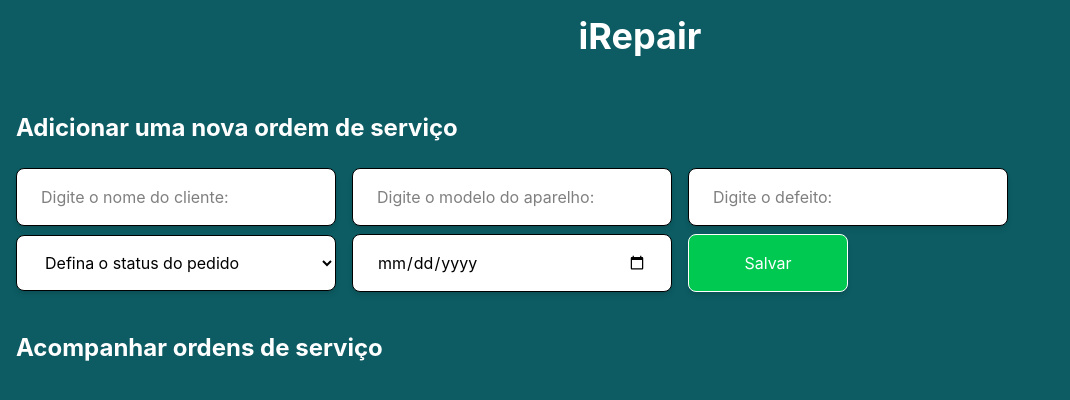
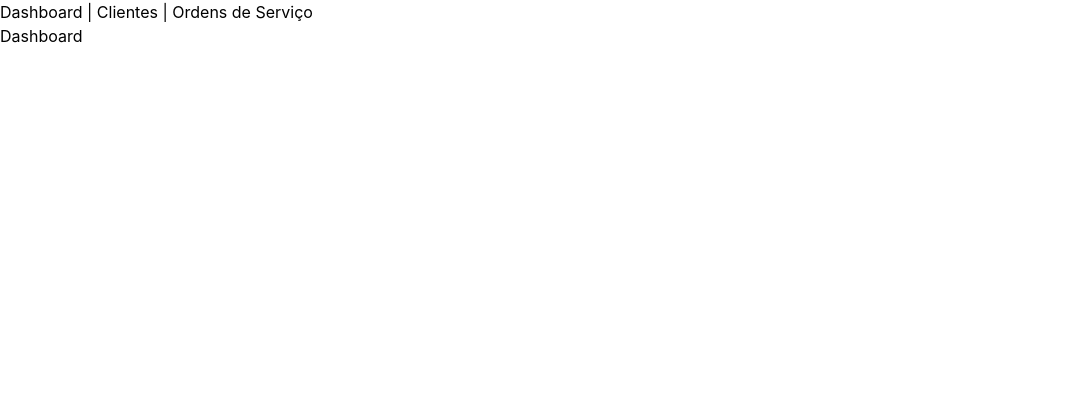
Before and after one commit to analuisamilhomem/iRepair, a React (Vite) app: page / in a window 1280 px wide. Shown: the top 400 px of the page, without its empty margins (0-1070 px from the left). Built offline with nearby package versions, Linux system fonts and the light colour scheme.

Commit message:
feat: configura para clicar nos nomes das paginas e mudar o que aparece na tela

```diff
--- a/package.json
+++ b/package.json
@@ -11,8 +11,10 @@
   },
   "dependencies": {
     "@tailwindcss/vite": "^4.3.2",
+    "axios": "^1.18.1",
     "react": "^19.2.7",
     "react-dom": "^19.2.7",
+    "react-router-dom": "^7.18.1",
     "tailwindcss": "^4.3.2"
   },
   "devDependencies": {
--- /dev/null
+++ b/src/components/Layout.tsx
@@ -0,0 +1,19 @@
+import { Link, Outlet } from 'react-router-dom';
+
+const Layout = () => {
+  return (
+    <div>
+      <nav>
+        <Link to="/">Dashboard</Link>
+        {' | '}
+        <Link to="/clients">Clientes</Link>
+        {' | '}
+        <Link to="/service-orders">Ordens de Serviço</Link>
+      </nav>
+
+      <Outlet />
+    </div>
+  );
+};
+
+export default Layout;
--- a/src/components/ServiceCard.tsx
+++ b/src/components/ServiceCard.tsx
@@ -9,14 +9,14 @@ export interface ServiceOrder {
 
 export function ServiceCard ({nomeUsuario, modeloAparelho, defeito, status, dataPedido, prazoEntrega, onDelete}: any) {
     return (
-        <div className={`border mt-2 ml-4 px-6 py-4 w-80 rounded-lg shadow-md ${status === 'aberto' ? 'bg-green-500' : 'bg-white'}`}>
+        <div className={`border mt-2 ml-4 px-6 py-4 w-80 rounded-lg shadow-md ${status === 'aberto' ? 'bg-green-500' : 'bg-red-600'}`}>
             <h3 className= "font-bold"> Cliente: {nomeUsuario} </h3>
             <p>Aparelho: {modeloAparelho}</p>
             <p>Defeito: {defeito}</p>
             <p>Status: {status}</p>
             <p>Data do Pedido: {dataPedido}</p>
             <p>Prazo de entrega: {prazoEntrega}</p>
-            <button onClick={onDelete}className="bg-red-600 text-white px-3 py-1 rounded-md mt-2">
+            <button onClick={onDelete} className="border rounded-lg bg-red-600 text-white px-3 py-1 rounded-md mt-2">
                 Deletar
             </button>
         </div>
--- a/src/main.tsx
+++ b/src/main.tsx
@@ -1,10 +1,22 @@
-import { StrictMode } from 'react'
-import { createRoot } from 'react-dom/client'
-import './index.css'
-import {App} from './App.tsx'
+import { StrictMode } from 'react';
+import { createRoot } from 'react-dom/client';
+import { BrowserRouter, Routes, Route } from 'react-router-dom';
+import './index.css';
+import Layout from './components/Layout.tsx';
+import Dashboard from './pages/Dashboard.tsx';
+import Clients from './pages/Clients.tsx';
+import ServiceOrders from './pages/ServiceOrders.tsx';
 
 createRoot(document.getElementById('root')!).render(
   <StrictMode>
-    <App />
+    <BrowserRouter>
+      <Routes>
+        <Route path="/" element={<Layout />}>
+          <Route index element={<Dashboard />} />
+          <Route path="clients" element={<Clients />} />
+          <Route path="service-orders" element={<ServiceOrders />} />
+        </Route>
+      </Routes>
+    </BrowserRouter>
   </StrictMode>,
-)
+);
--- /dev/null
+++ b/src/pages/Clients.tsx
@@ -0,0 +1,9 @@
+const Clients = () => {
+  return (
+    <div>
+      <h1>Clientes</h1>
+    </div>
+  );
+};
+
+export default Clients;
--- /dev/null
+++ b/src/pages/Dashboard.tsx
@@ -0,0 +1,9 @@
+const Dashboard = () => {
+  return (
+    <div>
+      <h1>Dashboard</h1>
+    </div>
+  );
+};
+
+export default Dashboard;
--- /dev/null
+++ b/src/pages/ServiceOrders.tsx
@@ -0,0 +1,9 @@
+const ServiceOrders = () => {
+  return (
+    <div>
+      <h1>Ordens de Serviço</h1>
+    </div>
+  );
+};
+
+export default ServiceOrders;
```
Also changed, not shown: 1 other file (tests, documents, lock files or other folders).
